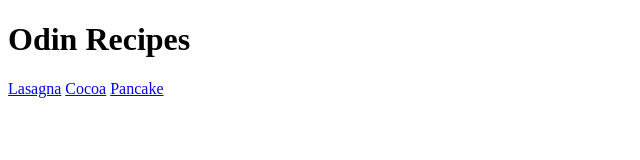
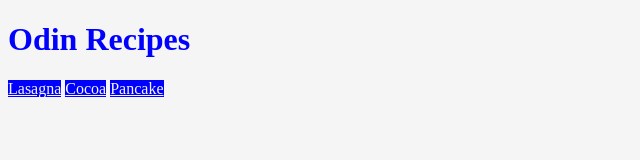
Before and after one commit to Sprakeful/odin-recipes, a plain HTML site: page index.html in a window 1280 px wide. Shown: the whole page, without its empty margins (0-640 px from the left). Drawn offline with Linux system fonts and the light colour scheme.

Commit message:
Add styles to css, connect class in index

```diff
--- a/index.html
+++ b/index.html
@@ -9,8 +9,8 @@
 </head>
 <body>
     <h1>Odin Recipes</h1>
-    <a href="./recipes/lasagna.html">Lasagna</a>
-    <a href="./recipes/cocoa.html">Cocoa</a>
-    <a href="./recipes/pancake.html">Pancake</a>
+    <a id="menu-btn" href="./recipes/lasagna.html">Lasagna</a>
+    <a id="menu-btn" href="./recipes/cocoa.html">Cocoa</a>
+    <a id="menu-btn" href="./recipes/pancake.html">Pancake</a>
 </body>
 </html>
--- a/style.css
+++ b/style.css
@@ -0,0 +1,12 @@
+h1 {
+    color: blue;
+}
+
+* {
+    background-color: whitesmoke;
+}
+
+#menu-btn{
+    background-color: blue;
+    color: whitesmoke;
+}
```
